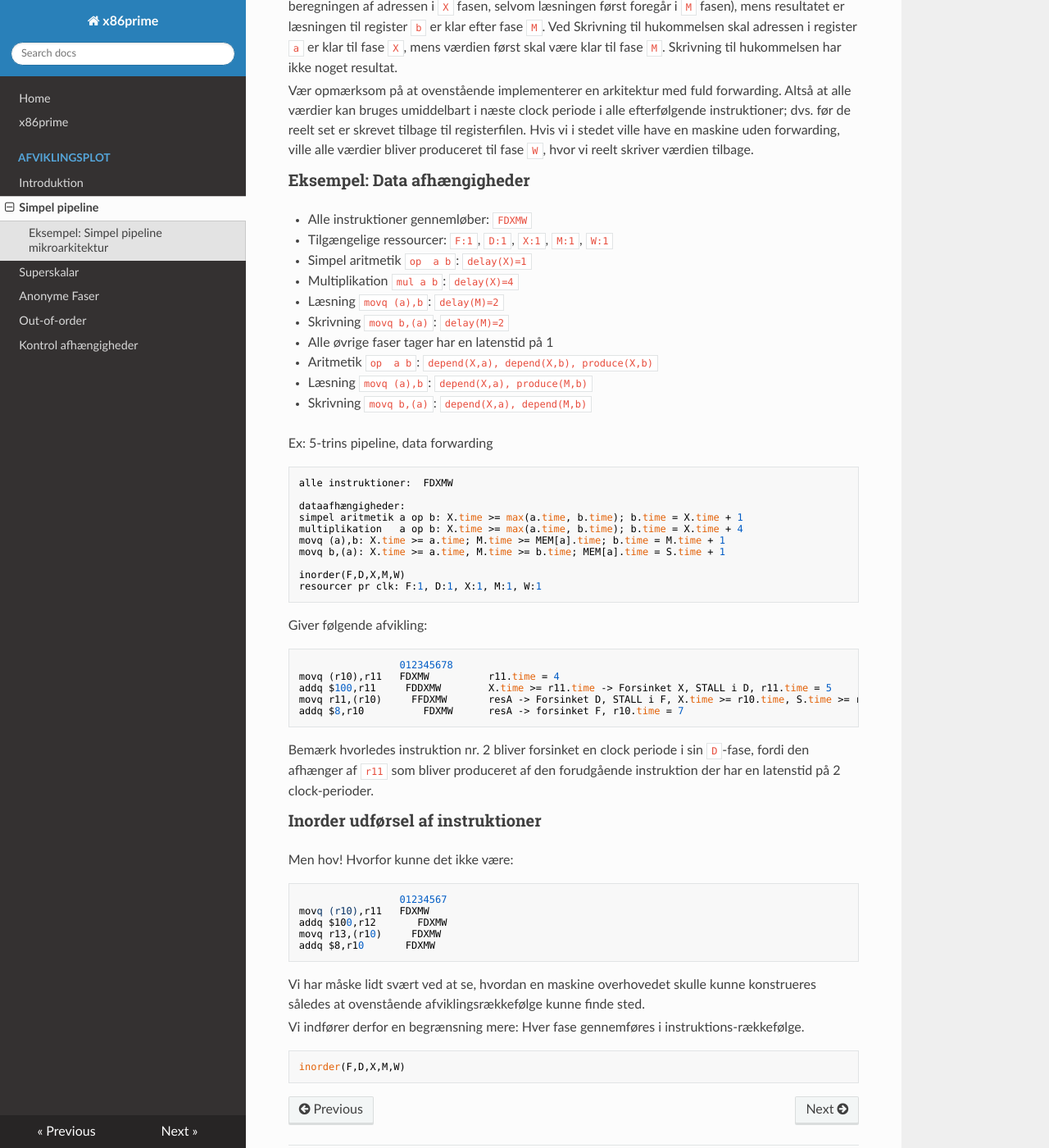
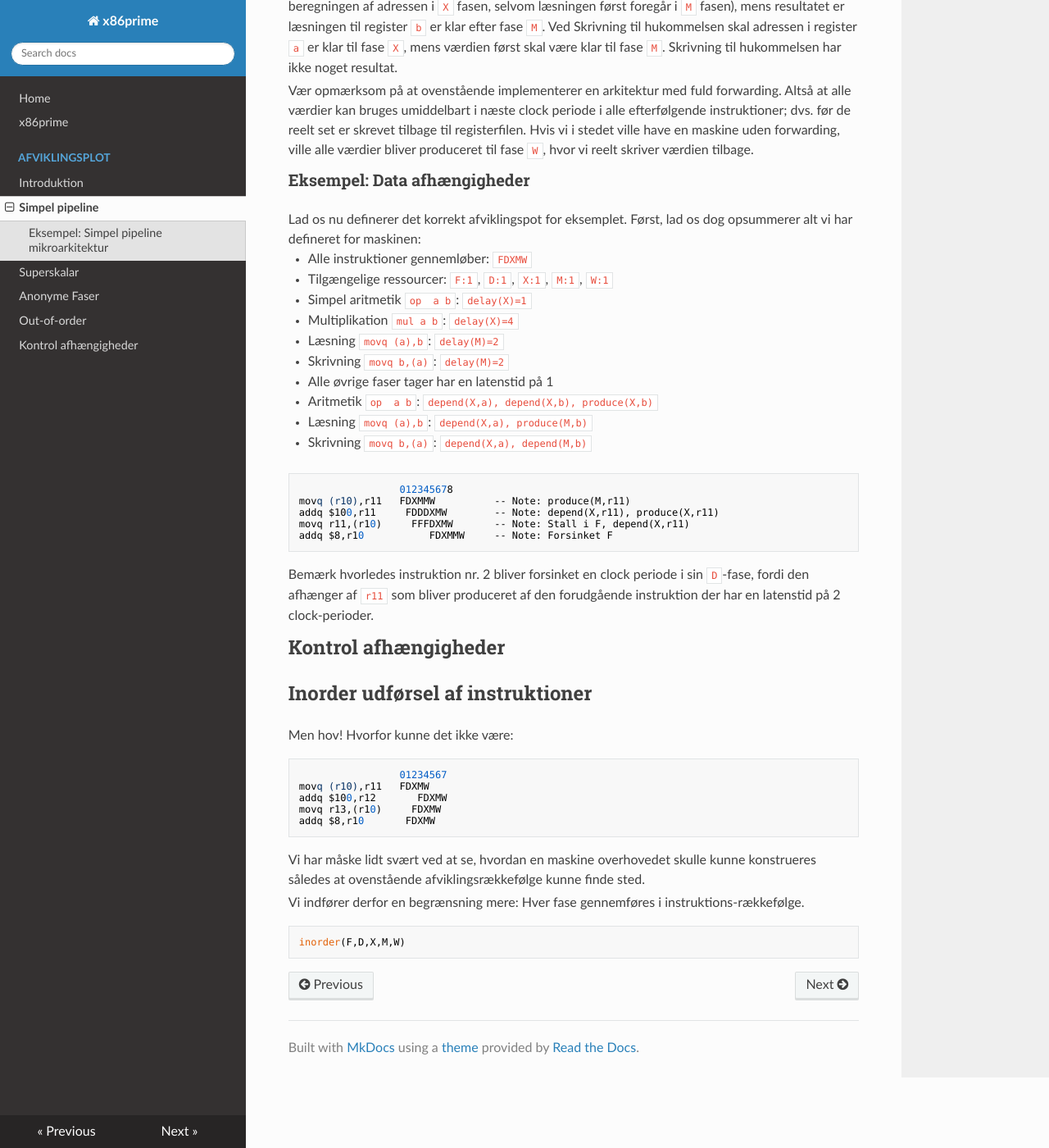
Before and after one commit to finnschiermer/x86prime, an MkDocs documentation site: the page built from docs/afviklingsplot/pipeline.md, in a window 1280 px wide and 1400 px high, scrolled down 3411 px. Shown: the whole window at 82% size. Built offline with MkDocs 1.6.1, drawn with Linux system fonts in a browser that asks for light colours; nearby versions of some CDN libraries.

Commit message:
Mangler stadig kontrol til pipeline...

```diff
--- a/docs/afviklingsplot/pipeline.md
+++ b/docs/afviklingsplot/pipeline.md
@@ -151,7 +151,7 @@ Vær opmærksom på at ovenstående implementerer en arkitektur med fuld forward
 Hvis vi i stedet ville have en maskine uden forwarding, ville alle værdier bliver produceret til fase `W`, hvor vi reelt skriver værdien tilbage.
 
 ### Eksempel: Data afhængigheder
-
+Lad os nu definerer det korrekt afviklingspot for eksemplet. Først, lad os dog opsummerer alt vi har defineret for maskinen:
 
 * Alle instruktioner gennemløber: `FDXMW`
 * Tilgængelige ressourcer: `F:1`, `D:1`, `X:1`, `M:1`, `W:1`
@@ -166,37 +166,26 @@ Hvis vi i stedet ville have en maskine uden forwarding, ville alle værdier bliv
 * Læsning     `movq (a),b`: `depend(X,a), produce(M,b)`
 * Skrivning   `movq b,(a)`: `depend(X,a), depend(M,b)`
 
-
-Ex: 5-trins pipeline, data forwarding
-~~~
-alle instruktioner:  FDXMW
-
-dataafhængigheder:
-simpel aritmetik a op b: X.time >= max(a.time, b.time); b.time = X.time + 1
-multiplikation   a op b: X.time >= max(a.time, b.time); b.time = X.time + 4
-movq (a),b: X.time >= a.time; M.time >= MEM[a].time; b.time = M.time + 1
-movq b,(a): X.time >= a.time, M.time >= b.time; MEM[a].time = S.time + 1
-
-inorder(F,D,X,M,W)
-resourcer pr clk: F:1, D:1, X:1, M:1, W:1
-~~~
-Giver følgende afvikling:
 ~~~
                  012345678
-movq (r10),r11   FDXMW          r11.time = 4
-addq $100,r11     FDDXMW        X.time >= r11.time -> Forsinket X, STALL i D, r11.time = 5
-movq r11,(r10)     FFDXMW       resA -> Forsinket D, STALL i F, X.time >= r10.time, S.time >= r11.time
-addq $8,r10          FDXMW      resA -> forsinket F, r10.time = 7
+movq (r10),r11   FDXMMW          -- Note: produce(M,r11)
+addq $100,r11     FDDDXMW        -- Note: depend(X,r11), produce(X,r11)
+movq r11,(r10)     FFFDXMW       -- Note: Stall i F, depend(X,r11)
+addq $8,r10           FDXMMW     -- Note: Forsinket F
 ~~~
+
+
 Bemærk hvorledes instruktion nr. 2 bliver forsinket en clock periode i sin `D`-fase,
 fordi den afhænger af `r11` som bliver produceret af den forudgående instruktion
 der har en latenstid på 2 clock-perioder.
 
 
+## Kontrol afhængigheder
 
 
 
-### Inorder udførsel af instruktioner
+
+## Inorder udførsel af instruktioner
 
 Men hov! Hvorfor kunne det ikke være:
 ~~~
```
